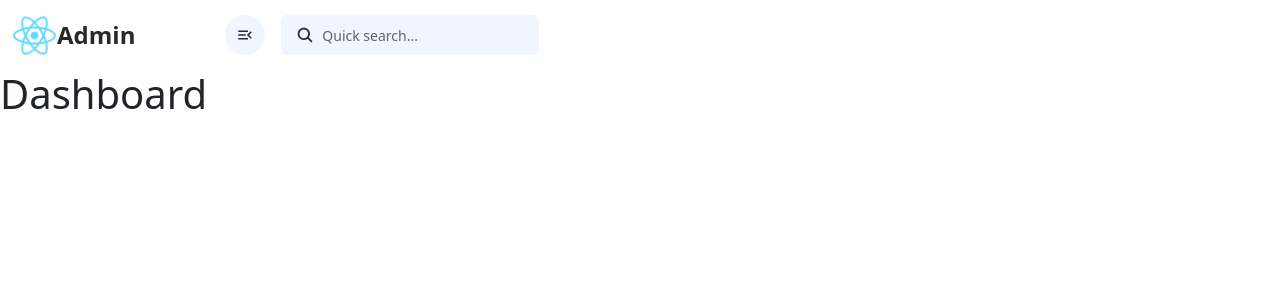
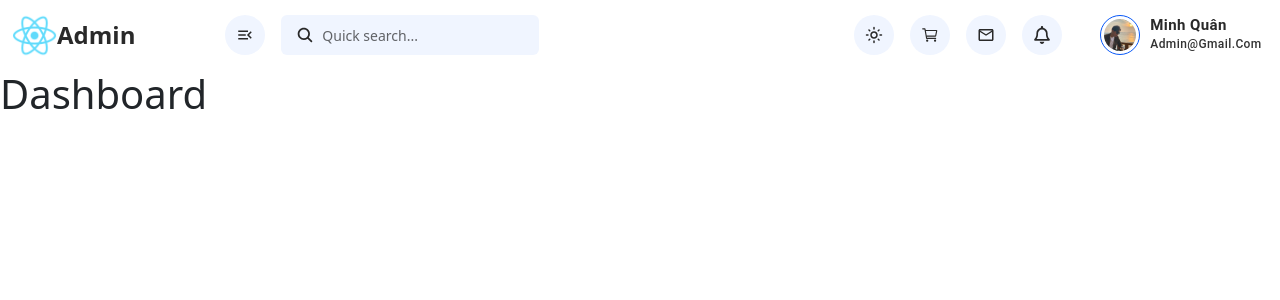
Before and after one commit to dovanminhquan0505/Dashboard-Reactjs, a React (Create React App) app: page / in a window 1280 px wide. Shown: the top 300 px of the page. Built offline with nearby package versions, Linux system fonts and the light colour scheme.

Commit message:
Update header

```diff
--- a/public/index.html
+++ b/public/index.html
@@ -24,7 +24,7 @@
       work correctly both with client-side routing and a non-root public URL.
       Learn how to configure a non-root public URL by running `npm run build`.
     -->
-    <title>React App</title>
+    <title>Admin Dashboard</title>
   </head>
   <body>
     <noscript>You need to enable JavaScript to run this app.</noscript>
--- a/src/App.css
+++ b/src/App.css
@@ -40,7 +40,13 @@ header button.rounded-circle {
 header button.rounded-circle svg {
     color: #292929;
     font-size: 18px !important;
+    transition: all 0.2s ease-in-out;
 }
+
+header button.rounded-circle:hover svg {
+    color: #0858f7 !important;
+}
+
 
 .searchBox {
     width: 400px;
@@ -67,3 +73,59 @@ header button.rounded-circle svg {
     font-size: 18px;
     color: #292929;
 }
+
+.myAccount {
+    text-align: left !important;
+    padding-left: 0px !important;
+    text-transform: capitalize !important;
+    width: 190px !important;
+    color: #0858f7;
+}
+
+.myAccount .userImg {
+    display: flex;
+    align-items: center;
+    justify-content: center;
+    overflow: hidden;
+    width: 40px;
+    height: 40px;
+    border: solid 1px #0858f7;
+    padding: 3px;
+    border-radius: 100%;
+}
+
+.myAccount .userImg .rounded-circle {
+    display: flex;
+    align-items: center;
+    justify-content: center;
+    cursor: pointer;
+    width: 100%;
+    height: 100%;
+    position: relative;
+    overflow: hidden;
+}
+
+.myAccount .userImg .rounded-circle img {
+    object-fit: contain;
+    width: 40px;
+    height: 40px;
+}
+
+.myAccount .userInfo {
+    padding-left: 10px;
+}
+
+.myAccount .userInfo h4 {
+    font-size: 15px;
+    font-weight: 600;
+    margin-bottom: 0px;
+    color: #292929;
+}
+
+.myAccount .userInfo p {
+    margin-top: 0px;
+    font-size: 12px;
+    color: #000;
+    opacity: 0.8;
+    margin-bottom: 0;
+}
--- a/src/components/Header/Header.jsx
+++ b/src/components/Header/Header.jsx
@@ -1,10 +1,16 @@
 import React from "react";
 import { Link } from "react-router-dom";
 import logo from "../../assets/images/logo192.png";
-import Button from '@mui/material/Button';
+import Button from "@mui/material/Button";
 import { MdOutlineMenuOpen } from "react-icons/md";
 import { MdOutlineMenu } from "react-icons/ai";
 import SearchBox from "../SearchBox/SearchBox";
+import { MdOutlineLightMode } from "react-icons/md";
+import { MdDarkMode } from "react-icons/md";
+import { IoCartOutline } from "react-icons/io5";
+import { MdOutlineMailOutline } from "react-icons/md";
+import { FaRegBell } from "react-icons/fa6";
+import userImg from "../../assets/images/userImg.jpg";
 
 const Header = () => {
     return (
@@ -14,16 +20,49 @@ const Header = () => {
                     <div className="row d-flex align-items-center">
                         {/* Logo Wrapper */}
                         <div className="col-2 part 1">
-                            <Link to="/" className="d-flex align-items-center logo">
+                            <Link
+                                to="/"
+                                className="d-flex align-items-center logo"
+                            >
                                 <img src={logo} alt="" />
                                 <span className="ml-2">Admin</span>
                             </Link>
                         </div>
 
-                        <div className="col-3 d-flex align-items-center pl-4 part2">
-                            <Button className="rounded-circle me-3"><MdOutlineMenuOpen /></Button>
+                        <div className="col-2 d-flex align-items-center pl-4 part2">
+                            <Button className="rounded-circle me-3">
+                                <MdOutlineMenuOpen />
+                            </Button>
                             <SearchBox />
                         </div>
+
+                        <div className="col-6 d-flex align-items-center justify-content-end ms-auto part3">
+                            <Button className="rounded-circle me-3">
+                                <MdOutlineLightMode />
+                            </Button>
+                            <Button className="rounded-circle me-3">
+                                <IoCartOutline />
+                            </Button>
+                            <Button className="rounded-circle me-3">
+                                <MdOutlineMailOutline />
+                            </Button>
+                            <Button className="rounded-circle me-3">
+                                <FaRegBell />
+                            </Button>
+                        </div>
+
+                        <Button className="col-2 myAccount d-flex align-items-center">
+                            <div className="userImg">
+                                <span className="rounded-circle">
+                                    <img src={userImg} alt="" />
+                                </span>
+                            </div>
+
+                            <div className="userInfo">
+                                <h4>Minh Quân</h4>
+                                <p>admin@gmail.com</p>
+                            </div>
+                        </Button>
                     </div>
                 </div>
             </header>
```
Also changed, not shown: src/assets/images/userImg.jpg (added).
